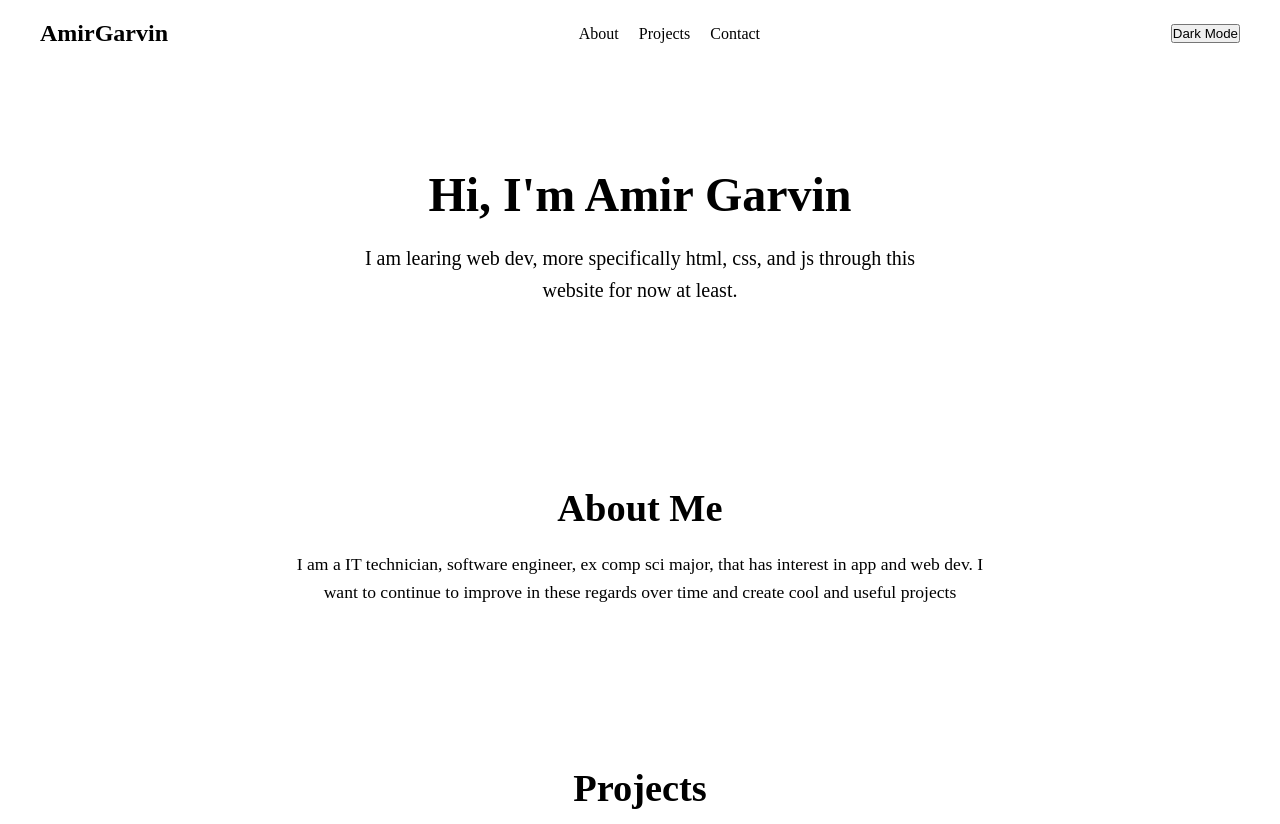
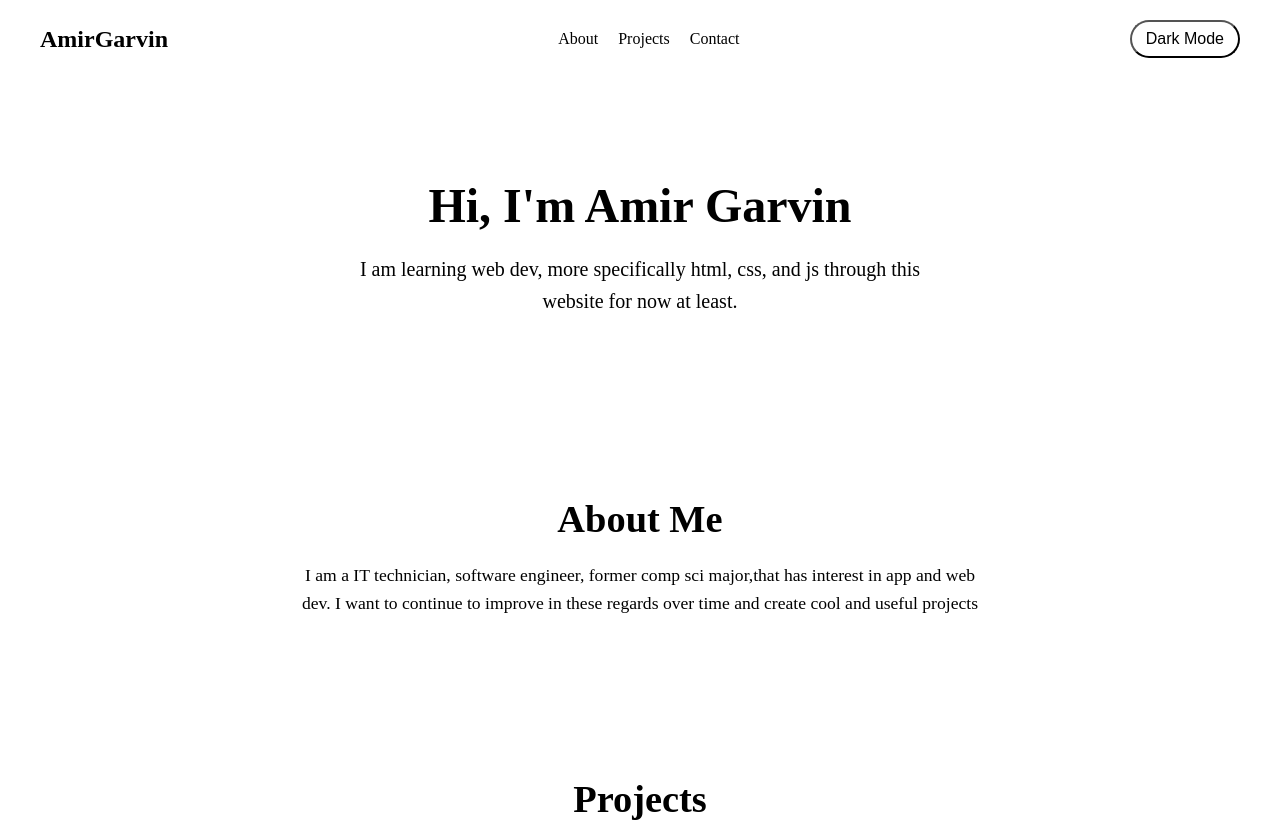
Before and after one commit to AmirGarvin/portfolio, a plain HTML site: page index.html in a window 1280 px wide. Shown: the top 824 px of the page. Drawn offline with Linux system fonts and the light colour scheme.

Commit message:
Added css to the dark mode button

```diff
--- a/index.html
+++ b/index.html
@@ -24,12 +24,12 @@
 
 <section id="hero">
   <h2> Hi, I'm Amir Garvin</h2>
-  <p>I am learing web dev, more specifically html, css, and js through this website for now at least.</p>
+  <p>I am learning web dev, more specifically html, css, and js through this website for now at least.</p>
 </section>
 
 <section id="about">
 <h2>About Me</h2>
-<p>I am a IT technician, software engineer, ex comp sci major, that has interest in app and web dev. I want to continue to improve in these regards over time and create cool and useful projects </p>
+<p>I am a IT technician, software engineer, former comp sci major,that has interest in app and web dev. I want to continue to improve in these regards over time and create cool and useful projects </p>
 </section>
 
 <section id="projects">
@@ -39,9 +39,8 @@
 
 <section id="contacts">
   <h2>Contacts</h2>
-  <p>phone number, email, github,  mailing address ect. ect. </p>
+  <p>phone number, email, github, mailing address ect. ect. </p>
 </section>
-ckear
 
 <script src="script.js"></script>
 </body>
--- a/style.css
+++ b/style.css
@@ -49,6 +49,25 @@ nav ul li a
 nav ul li a:hover {
     color: var(--text-color);
 }
+
+#theme-toggle{
+  background:none;
+  color: var(--text-color);
+  border-radius: 50px;
+  background-color: var(--bg-color);
+  padding: 8px 14px;
+  cursor: pointer;
+  font-size: 1rem;
+  font-weight: 500;
+  transition: all 0.3s ease;
+}
+
+#theme-toggle:hover{
+background-color: var(--bg-color);
+color: var(--text-color);
+transform: scale(1.05);
+}
+
 
 #hero {
   padding: 100px 40px;         /* lots of space top/bottom */
```
